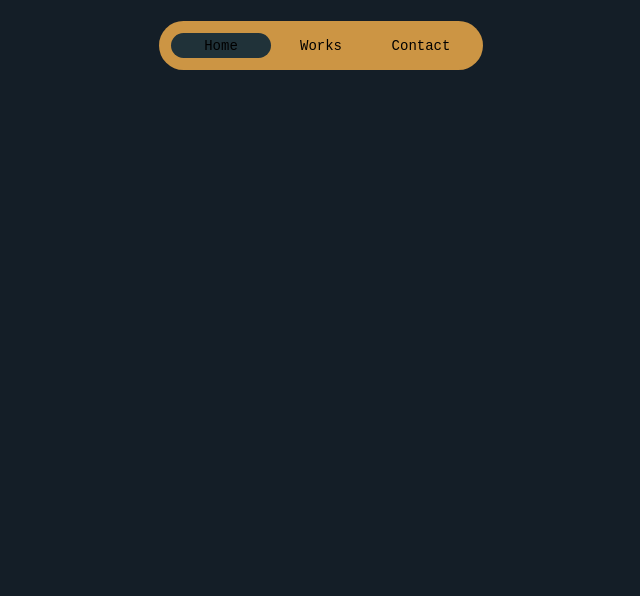
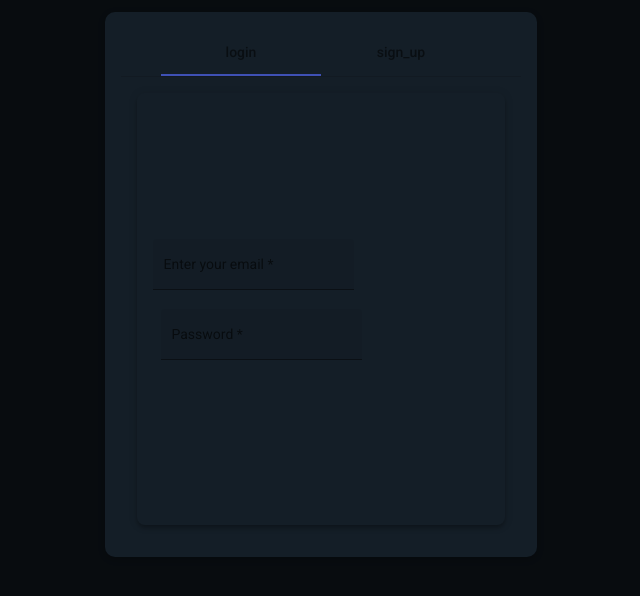
Before and after one commit to shagat/Portfolio-app, an Angular app: page /login in a window 1280 px wide. Before the commit this address led to /. Shown: the top 596 px of the page, without its empty margins (319-959 px from the left). Built offline with nearby package versions, Linux system fonts and the light colour scheme.

Commit message:
added material module, added alert component, added login page

```diff
--- a/src/app/app-routing.module.ts
+++ b/src/app/app-routing.module.ts
@@ -9,6 +9,7 @@ import { WorksComponent } from './works/works.component';
 import { WorkEditComponent } from './works/work-edit/work-edit.component';
 import { WorksResolverService } from './works/works-resolver.service';
 import { CanDeactivateGuard } from './shared/can-deactivate-guard.service';
+import { AuthComponent } from './auth/auth.component';
 
 const routes: Routes = [
   { path: '', component: HeroComponent, pathMatch: 'full' },
@@ -20,6 +21,7 @@ const routes: Routes = [
       { path: ':id/edit', component: WorkEditComponent, resolve: [WorksResolverService] , canDeactivate: [CanDeactivateGuard] },
     ]
   },
+  { path: 'login', component: AuthComponent },
   { path: 'contact', component: ContactComponent },
 ]
 @NgModule({
--- /dev/null
+++ b/src/app/auth/auth.component.css
@@ -0,0 +1,43 @@
+.example-container .mat-form-field+.mat-form-field {
+  margin-left: 8px;
+}
+
+.alert-box-large {
+  display: flex;
+  align-items: center;
+  justify-content: center;
+  margin: 16px;
+  padding: 16px;
+  border-radius: 8px;
+}
+
+.alert-box-large {
+  height: 50vh;
+  width: auto;
+  font-family: 'Courier New', Courier, monospace;
+}
+
+.backdrop {
+  position: fixed;
+  top: 0;
+  width: 100vw;
+  height: 100vh;
+  background: rgba(0, 0, 0, 0.6);
+  z-index: 50;
+}
+
+.alert-box {
+  width: 400px;
+  position: absolute;
+  top: 1.5vh;
+  left: 50%;
+  transform: translateX(-50%);
+  padding: 16px;
+  z-index: 100;
+  background: var(--dark-color);
+  box-shadow: 0 2px 8px rgba(0, 0, 0, 0.25);
+}
+
+.alert-box{
+    border-radius: 10px;
+}
--- /dev/null
+++ b/src/app/auth/auth.component.html
@@ -0,0 +1,31 @@
+<div class="backdrop">
+<mat-tab-group class="alert-box" mat-align-tabs="center">
+  <mat-tab label="login">
+    <div class="alert-box-large mat-elevation-z4">
+      <div class="example-container">
+        <mat-form-field appearance="fill">
+          <mat-label>Enter your email</mat-label>
+          <input matInput placeholder="pat@example.com" [formControl]="email" required>
+          <mat-error *ngIf="email.invalid">{{getErrorMessage()}}</mat-error>
+        </mat-form-field>
+        <mat-form-field appearance="fill">
+          <mat-label>Password</mat-label>
+          <input matInput placeholder="password" [formControl]="password" required>
+          <mat-error *ngIf="password.invalid">{{getErrorMessage()}}</mat-error>
+        </mat-form-field>
+      </div>
+    </div>
+  </mat-tab>
+  <mat-tab label="sign_up">
+    <div class="alert-box-large mat-elevation-z4">
+      <div class="example-container">
+        <mat-form-field appearance="fill">
+          <mat-label>Enter your email</mat-label>
+          <input matInput placeholder="pat@example.com" [formControl]="email" required>
+          <mat-error *ngIf="email.invalid">{{getErrorMessage()}}</mat-error>
+        </mat-form-field>
+      </div>
+    </div>
+  </mat-tab>
+</mat-tab-group>
+</div>
--- /dev/null
+++ b/src/app/auth/auth.component.ts
@@ -0,0 +1,21 @@
+import { Component } from "@angular/core";
+import { FormControl, Validators } from "@angular/forms";
+
+@Component({
+    selector: 'app-login',
+    templateUrl: './auth.component.html',
+    styleUrls: [
+        './auth.component.css'
+    ]
+})
+export class AuthComponent {
+    email = new FormControl('', [Validators.required, Validators.email]);
+    password = new FormControl('', [Validators.required, Validators.pattern(/^(?=.*[a-z])(?=.*[A-Z])(?=\\S+$).{6, 20}$/)])
+
+    getErrorMessage(){
+        if (this.email.hasError('required')) {
+            return 'You must enter a value';
+        }
+        return this.email.hasError('email') ? 'Not a valid email': '';
+    }
+}
--- a/src/app/shared/alert.component.css
+++ b/src/app/shared/alert.component.css
@@ -0,0 +1,24 @@
+.backdrop {
+    position: fixed;
+    top: 0;
+    left: 0;
+    width: 100vw;
+    height: 100vh;
+    background: rgba(0, 0, 0, 0.75);
+    z-index: 50;
+}
+
+.alert-box {
+    position: fixed;
+    top: 30vw;
+    left: 20vw;
+    width: 60vw;
+    padding: 16px;
+    z-index: 100;
+    background: whitesmoke;
+    box-shadow: 0 2px 8px rgba(0, 0, 0, 0.25);
+}
+
+.alert-box-actions {
+    text-align: right;
+}
--- a/src/app/works/work-edit/work-edit.component.ts
+++ b/src/app/works/work-edit/work-edit.component.ts
@@ -45,9 +45,10 @@ export class WorkEditComponent implements OnInit, OnDestroy, CanComponentDeactiv
     }
 
     onDelete() {
-        console.log('delete');
-        this.worksService.deleteWork(this.editedItemIndex);
-        this.onCancel();
+        if (confirm('Delte this item?')){
+            this.worksService.deleteWork(this.editedItemIndex);
+            this.onCancel();
+        }
     }
 
     ngOnInit(): void {
@@ -68,7 +69,6 @@ export class WorkEditComponent implements OnInit, OnDestroy, CanComponentDeactiv
             }, 0);
         } else {
             this.editMode = false;
-            // console.log(this.editMode)
         }
     }
 
--- a/src/app/works/works-list/works-list.component.html
+++ b/src/app/works/works-list/works-list.component.html
@@ -4,8 +4,9 @@
       <h2 >Some of my works</h2>
     </div>
     <div class="login-btn">
-      <a (click)="onAddNew()">add_new</a>
-      <a>login</a>
+      <a routerLink="/new">add_new</a>
+      <a>logout</a>
+      <a routerLink="/login">login</a>
     </div>
     <div class="grid-card">
       <app-work-item *ngFor="let workEl of works; let i = index" [work]="workEl" [index]="i"></app-work-item>
--- a/src/styles.css
+++ b/src/styles.css
@@ -38,7 +38,6 @@ body {
   font-family: 'Courier New', Courier, monospace;
 }
 
-secti
 html {
   scroll-snap-type: y mandatory;
   overflow-y: scroll;
```
Also changed, not shown: src/app/app.module.ts (+11 -2 lines), src/app/shared/alert.component.html (+7 -0 lines), src/app/shared/alert.component.ts (+15 -0 lines), src/materials.module.ts (+103 -8 lines).
